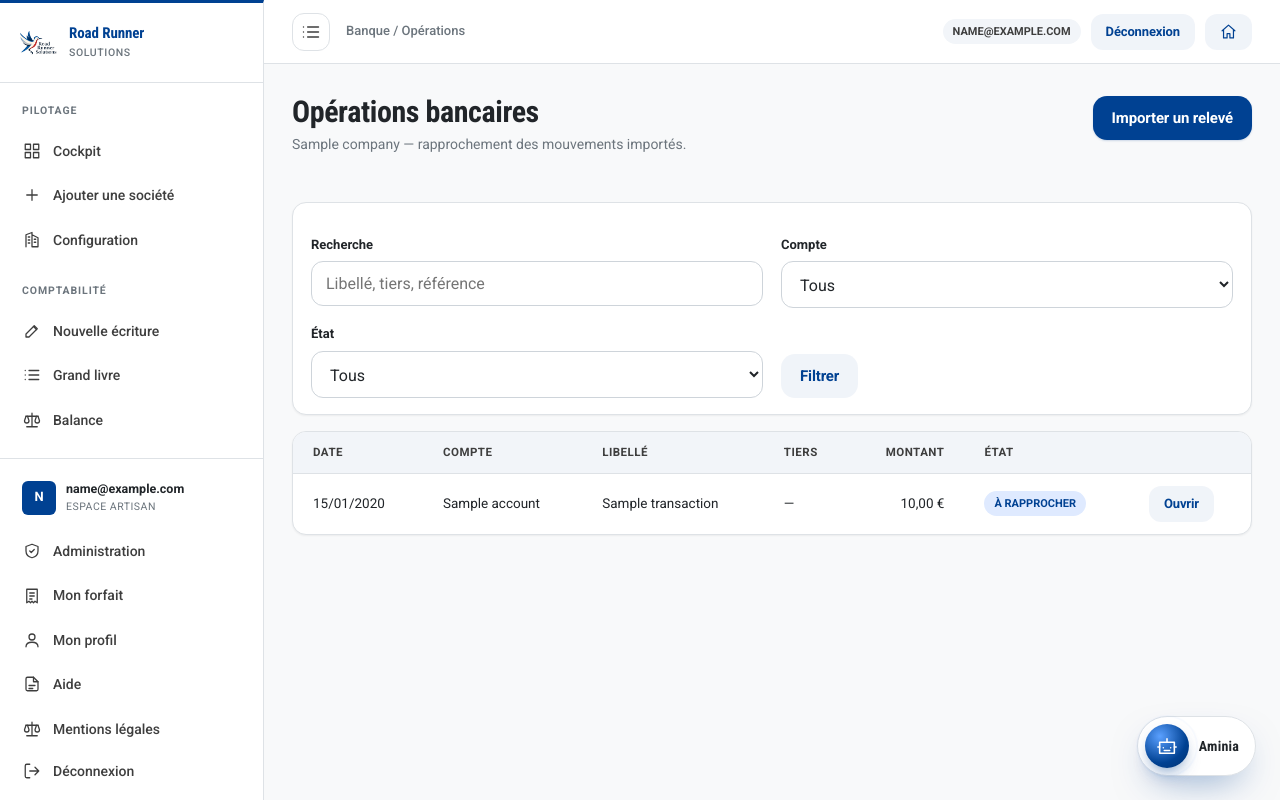
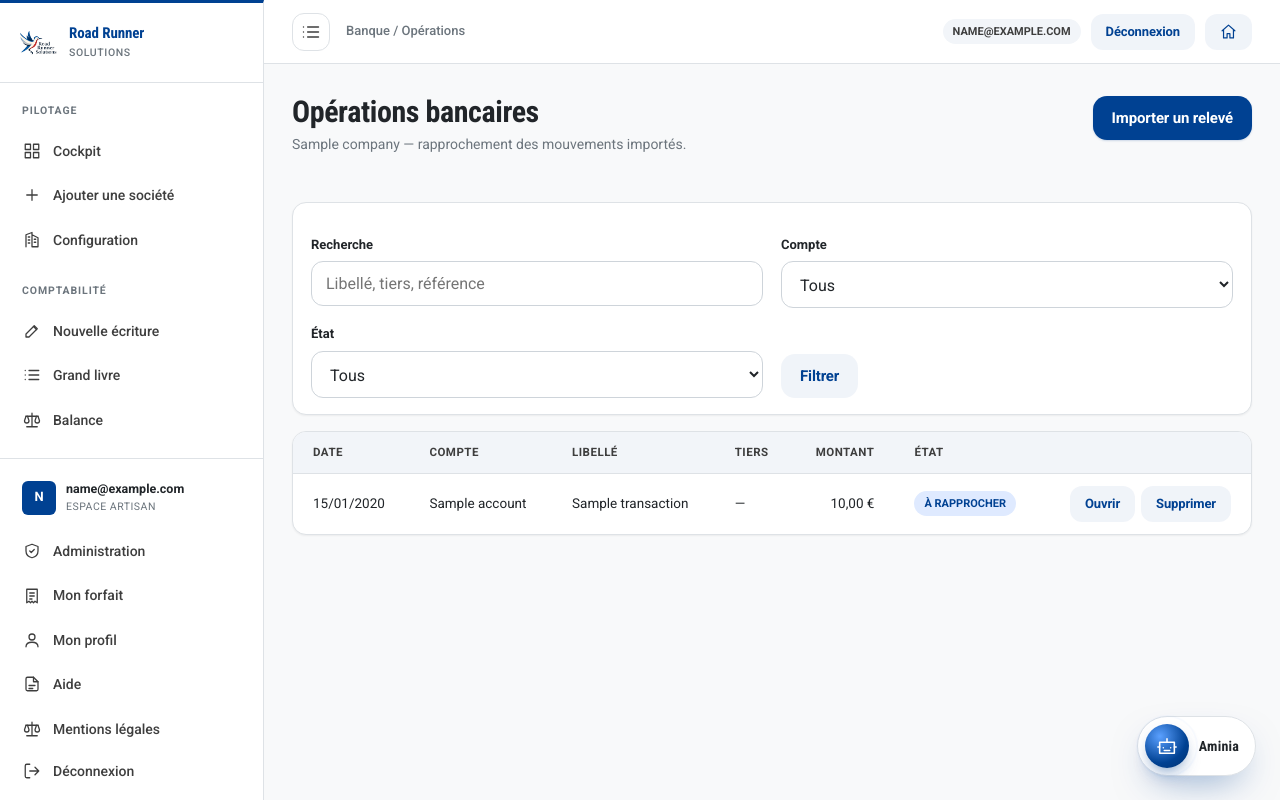
Before and after one commit to amilovski1980/rrs, a Django app: template banking/templates/banking/transactions.html in a window 1280 px wide. Run offline with Django 5.2, Linux system fonts and the light colour scheme; a user stored in the database is signed in; tables that the repository leaves empty hold one stand-in row (values such as "Sample post"); the template is opened without the code that fills it: values that come from a table or form of the project are taken from there, most other values are stand-ins (such as "Sample title", 1, 10 or a date in 2020); data that the repository does not hold is empty.

Commit message:
Permettre de supprimer une opération bancaire importée
- suppression depuis le détail, la liste des opérations, le compte et le tableau de bord
- confirmation explicite, écriture comptable liée conservée
- action réservée aux utilisateurs de la société

```diff
--- a/banking/templates/banking/transaction_detail.html
+++ b/banking/templates/banking/transaction_detail.html
@@ -19,6 +19,11 @@
     {% if transaction.status != "matched" %}
     <a class="btn btn-primary" href="{% url 'banking:transaction_entry' transaction.pk %}?societe={{ company.id }}">Créer l'écriture</a>
     {% endif %}
+    <form method="post" action="{% url 'banking:transaction_delete' transaction.pk %}?societe={{ company.id }}" onsubmit="return confirm('Supprimer cette opération importée ? L\'écriture comptable liée, si elle existe, sera conservée.');">
+      {% csrf_token %}
+      <input type="hidden" name="next" value="{% url 'banking:transactions' %}?societe={{ company.id }}">
+      <button class="btn btn-ghost" type="submit">Supprimer</button>
+    </form>
   </div>
 </div>
 
--- a/banking/templates/banking/transactions.html
+++ b/banking/templates/banking/transactions.html
@@ -59,7 +59,16 @@
             {% elif transaction.status == "ignored" %}<span class="badge">Ignoré</span>
             {% else %}<span class="badge badge-blue">À rapprocher</span>{% endif %}
           </td>
-          <td><a class="btn btn-ghost btn-sm" href="{% url 'banking:transaction_detail' transaction.pk %}?societe={{ company.id }}">Ouvrir</a></td>
+          <td>
+            <div class="bank-row-actions">
+              <a class="btn btn-ghost btn-sm" href="{% url 'banking:transaction_detail' transaction.pk %}?societe={{ company.id }}">Ouvrir</a>
+              <form method="post" action="{% url 'banking:transaction_delete' transaction.pk %}?societe={{ company.id }}" onsubmit="return confirm('Supprimer cette opération importée ? L\'écriture comptable liée, si elle existe, sera conservée.');">
+                {% csrf_token %}
+                <input type="hidden" name="next" value="{{ request.get_full_path }}">
+                <button class="btn btn-ghost btn-sm" type="submit">Supprimer</button>
+              </form>
+            </div>
+          </td>
         </tr>
         {% empty %}
         <tr><td colspan="7" class="empty">Aucune opération.</td></tr>
--- a/banking/urls.py
+++ b/banking/urls.py
@@ -17,6 +17,7 @@ urlpatterns = [
     path("transactions/<uuid:pk>/creer-ecriture/", views.transaction_create_entry, name="transaction_entry"),
     path("transactions/<uuid:pk>/de-rapprocher/", views.transaction_unmatch, name="transaction_unmatch"),
     path("transactions/<uuid:pk>/ignorer/", views.transaction_ignore, name="transaction_ignore"),
+    path("transactions/<uuid:pk>/supprimer/", views.transaction_delete, name="transaction_delete"),
     path("regles/", views.rule_list, name="rules"),
     path("regles/nouvelle/", views.rule_create, name="rule_create"),
     path("regles/<uuid:pk>/modifier/", views.rule_edit, name="rule_edit"),
--- a/config/templates/admin_backoffice/base.html
+++ b/config/templates/admin_backoffice/base.html
@@ -15,9 +15,9 @@
   <link rel="icon" type="image/png" href="{% static 'img/logo-48.png' %}">
   <link rel="apple-touch-icon" href="{% static 'img/logo-192.png' %}">
   {% endif %}
-  <link rel="stylesheet" href="{% static 'css/app.css' %}?v=2026.11.14.9">
+  <link rel="stylesheet" href="{% static 'css/app.css' %}?v=2026.11.14.10">
   <link rel="stylesheet" href="{% static 'css/admin.css' %}?v=2026.11.14.5">
-  {% if request.dark_ui %}<link rel="stylesheet" href="{% static 'css/dark-app.css' %}?v=2026.11.14.9">{% endif %}
+  {% if request.dark_ui %}<link rel="stylesheet" href="{% static 'css/dark-app.css' %}?v=2026.11.14.10">{% endif %}
   {% block extra_head %}{% endblock %}
 </head>
 <body>
--- a/config/templates/base.html
+++ b/config/templates/base.html
@@ -15,8 +15,8 @@
   <link rel="icon" type="image/png" href="{% static 'img/logo-48.png' %}">
   <link rel="apple-touch-icon" href="{% static 'img/logo-192.png' %}">
   {% endif %}
-  <link rel="stylesheet" href="{% static 'css/app.css' %}?v=2026.11.14.9">
-  {% if request.dark_ui %}<link rel="stylesheet" href="{% static 'css/dark-app.css' %}?v=2026.11.14.9">{% endif %}
+  <link rel="stylesheet" href="{% static 'css/app.css' %}?v=2026.11.14.10">
+  {% if request.dark_ui %}<link rel="stylesheet" href="{% static 'css/dark-app.css' %}?v=2026.11.14.10">{% endif %}
   {% block extra_head %}{% endblock %}
 </head>
 <body>
--- a/config/templates/base_public.html
+++ b/config/templates/base_public.html
@@ -10,7 +10,7 @@
   <link href="https://fonts.googleapis.com/css2?family=Roboto+Condensed:wght@400;700&family=Roboto:wght@400;500;700&display=swap" rel="stylesheet">
   <link rel="icon" type="image/png" href="{% static 'img/logo-48.png' %}">
   <link rel="apple-touch-icon" href="{% static 'img/logo-192.png' %}">
-  <link rel="stylesheet" href="{% static 'css/app.css' %}?v=2026.11.14.9">
+  <link rel="stylesheet" href="{% static 'css/app.css' %}?v=2026.11.14.10">
   {% block extra_head %}{% endblock %}
 </head>
 <body>
--- a/static/css/app.css
+++ b/static/css/app.css
@@ -3060,6 +3060,15 @@ label.ticket-camera-btn.btn-primary:hover {
 .ledger-drafts-head h2 { margin: 0 0 4px; font-size: 19px; }
 
 /* ---------- Facturation : synthèse mobile ---------- */
+.bank-row-actions {
+  display: flex;
+  align-items: center;
+  justify-content: flex-end;
+  gap: 6px;
+  flex-wrap: wrap;
+}
+.bank-row-actions form { margin: 0; }
+
 .inv-mobile-list { display: none; }
 .inv-mobile-card {
   display: block;
```
Also changed, not shown: banking/templates/banking/account_detail.html (+10 -1 lines), banking/templates/banking/dashboard.html (+10 -1 lines), banking/tests.py (+13 -0 lines), banking/views.py (+18 -0 lines).
